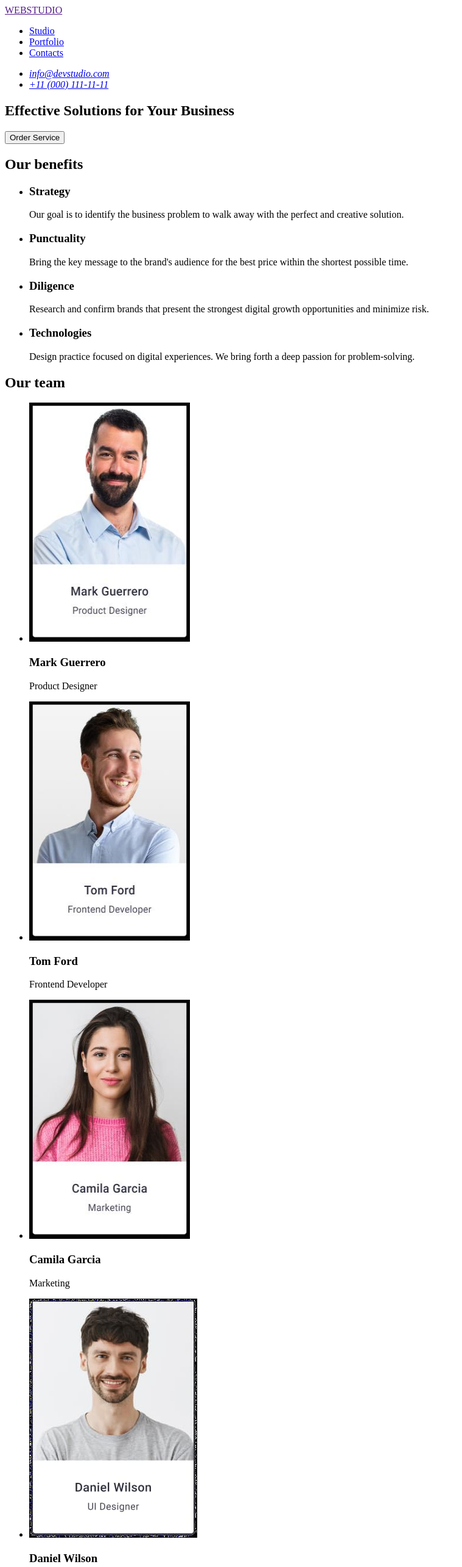
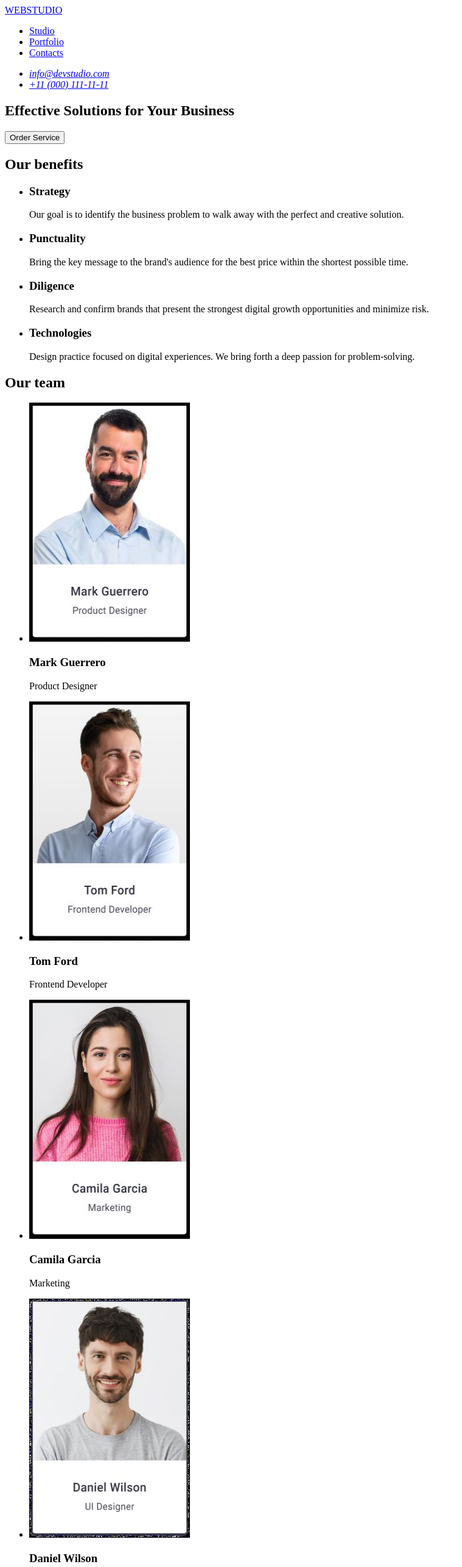
Before and after one commit to Kateryna201090/goit-markup-hw-01, a plain HTML site: page index.html in a window 1280 px wide. Shown: the top 2569 px of the page at 61% size, without its empty margins (0-759 px from the left). Drawn offline with Linux system fonts and the light colour scheme.

Commit message:
renewal2.index.html

```diff
--- a/index.html
+++ b/index.html
@@ -7,8 +7,9 @@
 </head>
 <body>
    <header>
+
+            <a href="./index.html">WEBSTUDIO</a>
     <nav>
-            <a href="">WEBSTUDIO</a>
             <ul>
                 <li>
                     <a href="#benefits">Studio</a>
@@ -67,7 +68,7 @@
 </ul>
     </section>
     <!--OUR TEAM SECTION-->
-    <section id="Our team">
+    <section id="Our-team">
         <h2>Our team</h2>
         <ul>
             <li>
@@ -86,7 +87,7 @@
                 <p>Marketing</p>
             </li>
             <li>
-                <img src="./images/team/team-card-4.jpg" alt="Daniel Wilson Designer" width="276" height="392">
+                <img src="./images/team/team-card-4.jpg" alt="Daniel Wilson Designer" width="264" height="392">
                 <h3>Daniel Wilson</h3>
                 <p>UI Designer</p>
         </li>
```
